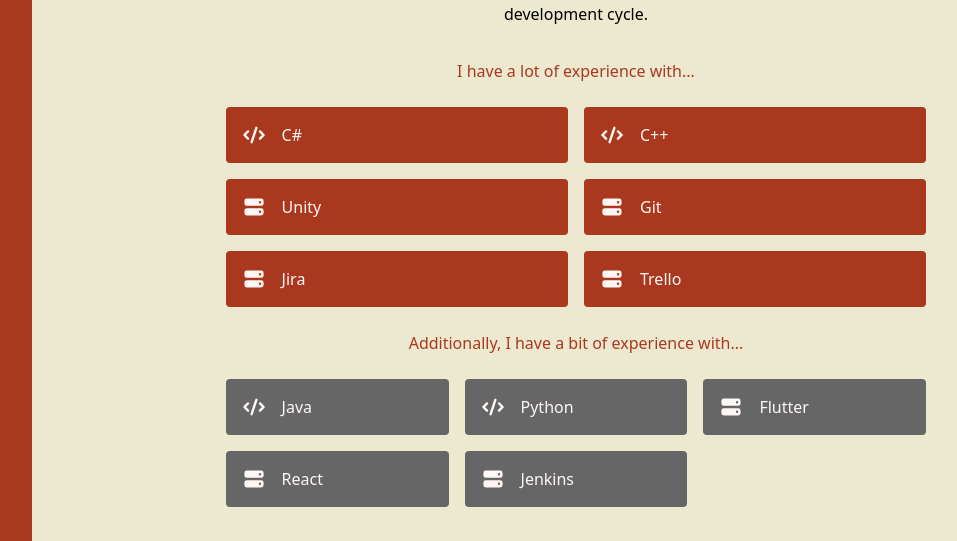
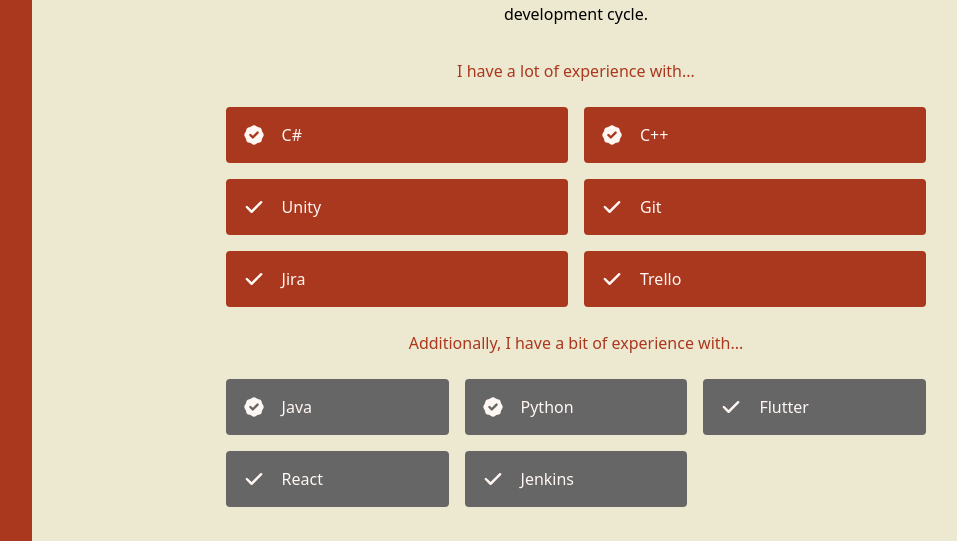
Before and after one commit to zhangalexh/portfolio, a React (Create React App) app: page / in a window 1280 px wide. Shown: the part 742-1283 px from the top of the page, without its empty margins (160-1117 px from the left). Built offline with nearby package versions, Linux system fonts and the light colour scheme.

Commit message:
use check icons instead of code/server

```diff
--- a/src/components/GameDev.js
+++ b/src/components/GameDev.js
@@ -1,4 +1,4 @@
-import { ServerIcon, CodeIcon } from "@heroicons/react/solid";
+import { CodeIcon, CheckIcon, BadgeCheckIcon } from "@heroicons/react/solid";
 import React from "react";
 import { projects, skills, smallskills, } from "../data";
 
@@ -27,8 +27,8 @@ export default function GameDev() {
           {skills.map((skill) => (
             <div key={skill} className="p-2 sm:w-1/2 w-full">
               <div className="bg-red rounded flex p-4 h-full items-center">
-                {skill.type === "language" && <CodeIcon className="text-white w-6 h-6 flex-shrink-0 mr-4" />}
-                {skill.type === "tool" && <ServerIcon className="text-white w-6 h-6 flex-shrink-0 mr-4" />}
+                {skill.type === "language" && <BadgeCheckIcon className="text-white w-6 h-6 flex-shrink-0 mr-4" />}
+                {skill.type === "tool" && <CheckIcon className="text-white w-6 h-6 flex-shrink-0 mr-4" />}
                 <span className="title-font font-medium text-white">
                   {skill.name}
                 </span>
@@ -45,8 +45,8 @@ export default function GameDev() {
           {smallskills.map((skill) => (
             <div key={skill} className="p-2 sm:w-1/3 w-full">
               <div className="bg-darkergray rounded flex p-4 h-full items-center">
-                {skill.type === "language" && <CodeIcon className="text-white w-6 h-6 flex-shrink-0 mr-4" />}
-                {skill.type === "tool" && <ServerIcon className="text-white w-6 h-6 flex-shrink-0 mr-4" />}
+                {skill.type === "language" && <BadgeCheckIcon className="text-white w-6 h-6 flex-shrink-0 mr-4" />}
+                {skill.type === "tool" && <CheckIcon className="text-white w-6 h-6 flex-shrink-0 mr-4" />}
                 <span className="title-font font-medium text-white">
                   {skill.name}
                 </span>
@@ -149,7 +149,8 @@ export default function GameDev() {
             Nov 2021 - Now
           </h2>
           <p className="w-full md:w-4/5 xl:w-2/3  mx-auto leading-relaxed text-base">
-            I'm currently with Studio Hitsuji developing an exciting new AR game for busybodies & city dwellers.
+            I'm currently with Studio Hitsuji developing an exciting new AR game for
+            busybodies & city dwellers in need of relaxation.
           </p>
         </div>
 
```
